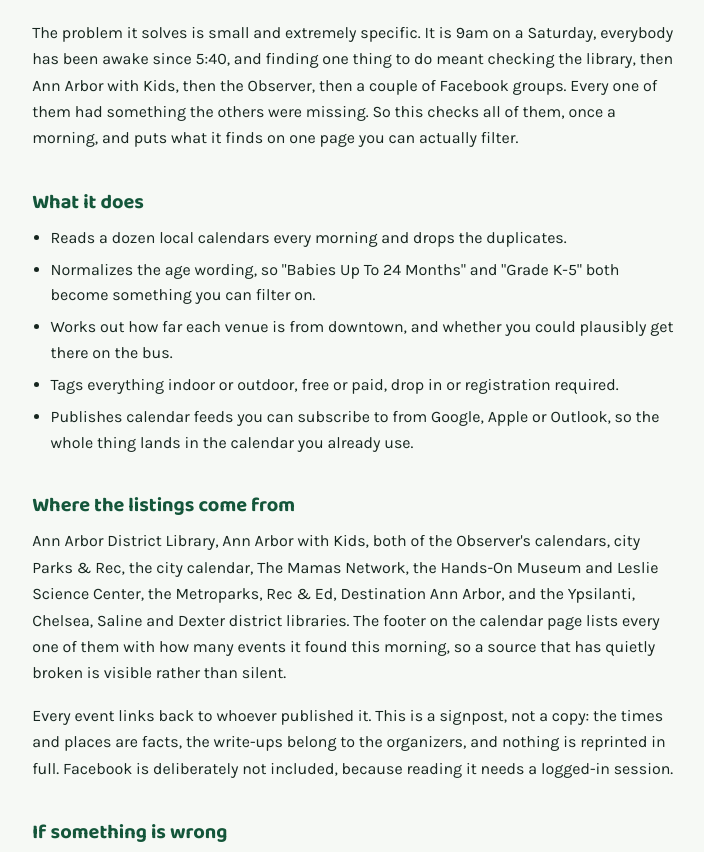
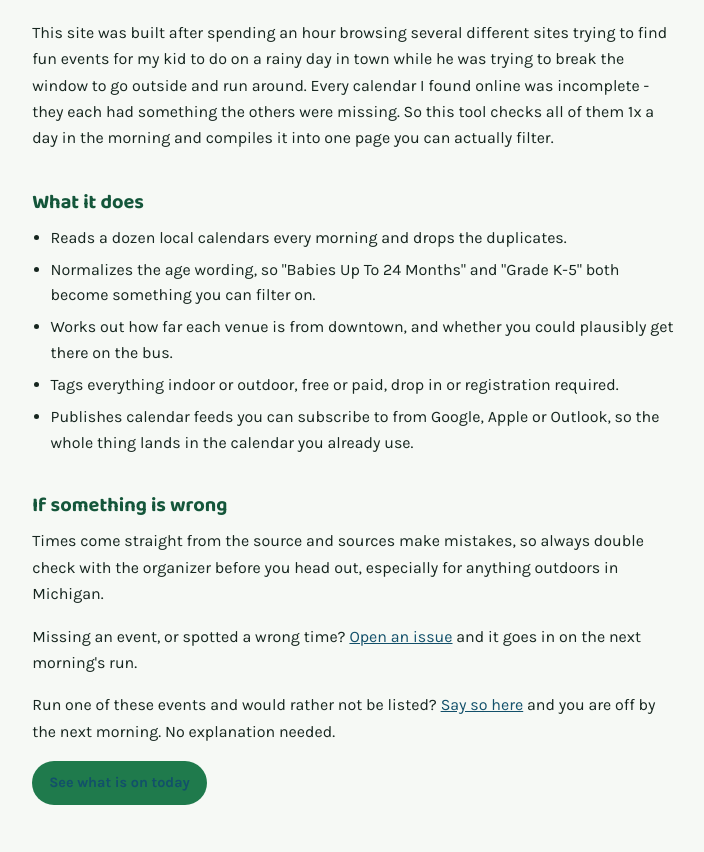
Before and after one commit to shinabarger/kid-events-in-ann-arbor, a website: page about.html in a window 1280 px wide. Shown: the part 240-1092 px from the top of the page, without its empty margins (285-989 px from the left). Drawn offline with Linux system fonts and the light colour scheme.

Commit message:
Update about.html
improved and manually rewrote wording to improve clarity

```diff
--- a/about.html
+++ b/about.html
@@ -90,12 +90,12 @@
     </p>
 
     <p>
-      The problem it solves is small and extremely specific. It is 9am on a
-      Saturday, everybody has been awake since 5:40, and finding one thing to
-      do meant checking the library, then Ann Arbor with Kids, then the
-      Observer, then a couple of Facebook groups. Every one of them had
-      something the others were missing. So this checks all of them, once a
-      morning, and puts what it finds on one page you can actually filter.
+      This site was built after spending an hour browsing several different
+      sites trying to find fun events for my kid to do on a rainy day in town
+      while he was trying to break the window to go outside and run around.
+      Every calendar I found online was incomplete - they each had something
+      the others were missing. So this tool checks all of them 1x a day in the
+      morning and compiles it into  one page you can actually filter.
     </p>
 
     <h2>What it does</h2>
@@ -111,25 +111,6 @@
       <li>Publishes calendar feeds you can subscribe to from Google, Apple or
         Outlook, so the whole thing lands in the calendar you already use.</li>
     </ul>
-
-    <h2>Where the listings come from</h2>
-
-    <p>
-      Ann Arbor District Library, Ann Arbor with Kids, both of the Observer's
-      calendars, city Parks &amp; Rec, the city calendar, The Mamas Network,
-      the Hands-On Museum and Leslie Science Center, the Metroparks, Rec &amp;
-      Ed, Destination Ann Arbor, and the Ypsilanti, Chelsea, Saline and Dexter
-      district libraries. The footer on the calendar page lists every one of
-      them with how many events it found this morning, so a source that has
-      quietly broken is visible rather than silent.
-    </p>
-
-    <p>
-      Every event links back to whoever published it. This is a signpost, not
-      a copy: the times and places are facts, the write-ups belong to the
-      organizers, and nothing is reprinted in full. Facebook is deliberately
-      not included, because reading it needs a logged-in session.
-    </p>
 
     <h2>If something is wrong</h2>
 
@@ -153,7 +134,6 @@
 
     <p class="prose-actions">
       <a class="btn btn-primary" href="./">See what is on today</a>
-      <a class="btn btn-ghost" href="https://github.com/shinabarger/kid-events-in-ann-arbor" rel="noopener">Look at the code</a>
     </p>
 
   </article>
```
